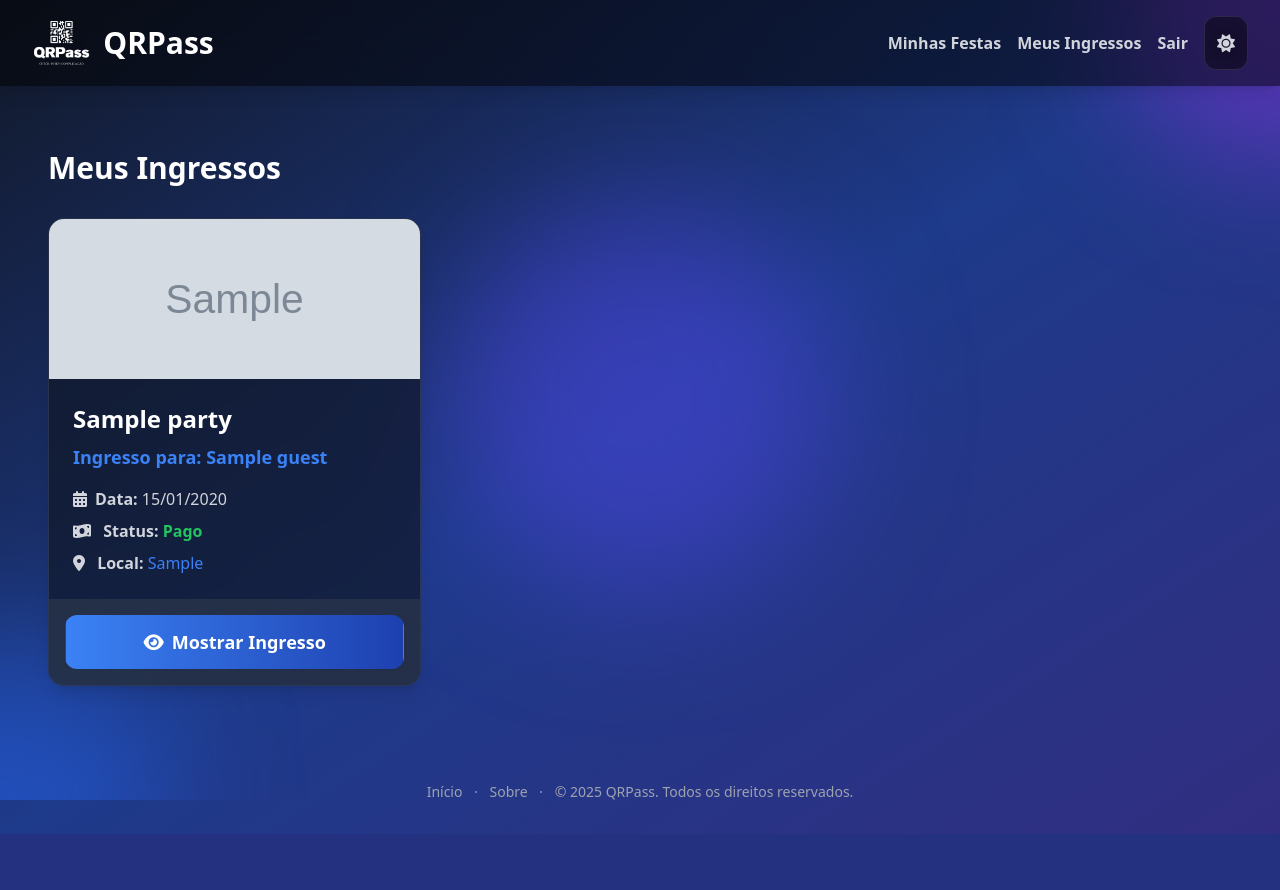
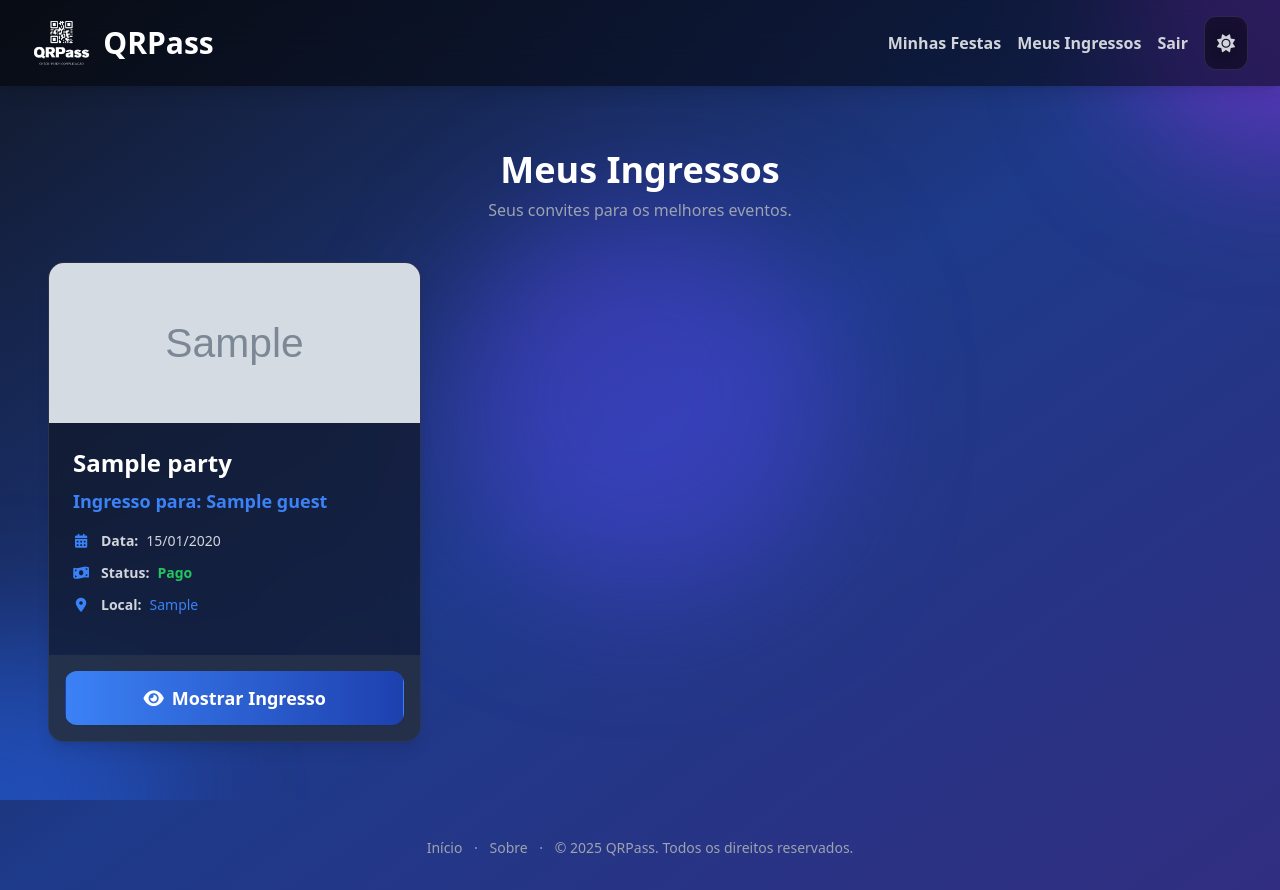
Before and after one commit to Revocable/AttendanceManager, a Flask app: page /my_invitations in a window 1280 px wide. Before the commit the page ends 834 px from the top, so only its background shows below. Run offline with Flask 3, Linux system fonts and the light colour scheme; a user stored in the database is signed in; tables that the repository leaves empty hold one stand-in row (values such as "Sample post"); grey boxes marked "Sample" are stand-in pictures; some libraries are stand-ins or nearby versions.

Commit message:
feat: Enhance my invitations page with improved styling and animations; add gradient background, card hover effects, and dynamic empty state animations

```diff
--- a/templates/my_invitations.html
+++ b/templates/my_invitations.html
@@ -2,27 +2,65 @@
 {% block title %}Meus Ingressos - QRPass{% endblock %}
 
 {% block content %}
+<style>
+    @keyframes gradient-animation {
+        0% { background-position: 0% 50%; }
+        50% { background-position: 100% 50%; }
+        100% { background-position: 0% 50%; }
+    }
+    .animated-gradient-bg {
+        background: linear-gradient(-45deg, #1e3a8a, #3b82f6, #10b981, #059669);
+        background-size: 400% 400%;
+        animation: gradient-animation 15s ease infinite;
+    }
+    .invitation-card {
+        position: relative;
+        transition: transform 0.3s ease-out, box-shadow 0.3s ease-out;
+    }
+    .invitation-card:hover {
+        transform: translateY(-8px);
+        box-shadow: 0 20px 25px -5px rgba(0, 0, 0, 0.2), 0 10px 10px -5px rgba(0, 0, 0, 0.1);
+    }
+    /* Glow effect for cards */
+    .invitation-card::after {
+        content: '';
+        position: absolute;
+        top: 0;
+        left: 0;
+        right: 0;
+        bottom: 0;
+        border-radius: 1rem; /* same as rounded-2xl */
+        box-shadow: 0 0 25px rgba(59, 130, 246, 0);
+        transition: box-shadow 0.3s ease-out;
+        pointer-events: none;
+    }
+    .invitation-card:hover::after {
+        box-shadow: 0 0 35px rgba(59, 130, 246, 0.5);
+    }
+</style>
+
 <div class="container mx-auto px-4 py-8">
-    <h1 class="text-3xl font-bold text-gray-800 dark:text-white mb-8">Meus Ingressos</h1>
+    <h1 class="text-4xl font-bold text-gray-800 dark:text-white mb-2 text-center">Meus Ingressos</h1>
+    <p class="text-center text-gray-600 dark:text-gray-400 mb-10">Seus convites para os melhores eventos.</p>
 
     {% if invitations %}
         <div class="grid grid-cols-1 md:grid-cols-2 lg:grid-cols-3 gap-8">
             {% for invitation in invitations %}
-                <div class="glass-card invitation-card rounded-2xl shadow-lg overflow-hidden flex flex-col justify-between">
+                <div class="invitation-card glass-card rounded-2xl shadow-lg overflow-hidden flex flex-col justify-between">
                     {% if invitation.party.logo_filename %}
                         <div class="w-full h-40 bg-gray-200 dark:bg-gray-700 flex items-center justify-center overflow-hidden">
                             <img src="{{ url_for('serve_persistent_file', filename='party_logos/' + invitation.party.logo_filename) }}" alt="Logo da Festa {{ invitation.party.name }}" class="w-full h-full object-cover">
                         </div>
                     {% endif %}
-                    <div class="p-6">
+                    <div class="p-6 flex-grow">
                         <h2 class="text-2xl font-bold text-gray-900 dark:text-white mb-2">{{ invitation.party.name }}</h2>
                         <p class="text-lg font-semibold text-primary dark:text-primary-light mb-4">Ingresso para: {{ invitation.name }}</p>
 
-                        <div class="space-y-2 text-gray-700 dark:text-gray-300">
-                            <p><i class="fas fa-calendar-alt mr-2"></i><strong>Data:</strong> {{ invitation.party.created_at.strftime('%d/%m/%Y') }}</p>
-                            <p><i class="fas fa-money-bill-wave mr-2"></i>
+                        <div class="space-y-3 text-gray-700 dark:text-gray-300 text-sm mt-4">
+                            <p class="flex items-center"><i class="fas fa-calendar-alt mr-3 w-4 text-center text-primary"></i><strong>Data:</strong><span class="ml-2">{{ invitation.party.formatted_date or 'A ser definida' }}</span></p>
+                            <p class="flex items-center"><i class="fas fa-money-bill-wave mr-3 w-4 text-center text-primary"></i>
                                 <strong>Status:</strong>
-                                <span class="font-semibold
+                                <span class="font-semibold ml-2
                                     {% if invitation.payment_status == 'paid' %}text-green-500
                                     {% elif invitation.payment_status in ['pending', 'pending_owner_invite'] %}text-yellow-500
                                     {% elif invitation.payment_status == 'not_applicable' %}text-blue-500
@@ -31,17 +69,16 @@
                                 </span>
                             </p>
                             {% if invitation.party.location %}
-                            <p><i class="fas fa-map-marker-alt mr-2"></i>
+                            <p class="flex items-center"><i class="fas fa-map-marker-alt mr-3 w-4 text-center text-primary"></i>
                                 <strong>Local:</strong>
-                                <a href="{{ generate_google_maps_url(invitation.party.location) }}" target="_blank" class="text-primary hover:underline">
+                                <a href="{{ generate_google_maps_url(invitation.party.location) }}" target="_blank" class="text-primary hover:underline ml-2 truncate" title="{{ invitation.party.location }}">
                                     {{ invitation.party.location }}
                                 </a>
                             </p>
                             {% endif %}
                         </div>
                     </div>
-
-                    <div class="bg-gray-50 dark:bg-gray-700/50 p-4 flex items-center justify-center">
+                     <div class="bg-gray-50 dark:bg-gray-700/50 p-4 mt-4">
                         {% if invitation.payment_status == 'paid' or invitation.payment_status == 'not_applicable' %}
                             <button onclick="showTicketModal('{{ invitation.qr_image_url }}', 'ingresso_{{ invitation.party.name|replace(' ', '_') }}_{{ invitation.name|replace(' ', '_') }}.png')"
                                class="w-full text-center py-3 px-4 border border-transparent rounded-xl shadow-sm text-lg font-bold text-white bg-gradient-to-r from-primary to-secondary hover:shadow-lg transition-all duration-200 hover-scale">
@@ -53,17 +90,19 @@
                                 <i class="fas fa-money-check-alt mr-2"></i>Ver Pagamento
                             </a>
                         {% else %}
-                            <p class="text-sm text-gray-500 dark:text-gray-400">Pagamento pendente.</p>
+                            <p class="text-sm text-gray-500 dark:text-gray-400 text-center">Pagamento pendente.</p>
                         {% endif %}
                     </div>
                 </div>
             {% endfor %}
         </div>
     {% else %}
-        <div class="text-center py-16 glass-card rounded-2xl">
-            <i class="fas fa-ticket-alt fa-4x text-gray-400 dark:text-gray-500 mb-4"></i>
-            <h2 class="text-2xl font-semibold text-gray-700 dark:text-gray-300">Você ainda não tem ingressos.</h2>
-            <p class="text-gray-500 dark:text-gray-400 mt-2">Explore as festas públicas ou aguarde um convite!</p>
+        <div id="emptyState" class="text-center py-16 glass-card rounded-2xl overflow-hidden relative animated-gradient-bg">
+            <div class="relative z-10">
+                <i id="emptyIcon" class="fas fa-ticket-alt fa-4x text-white mb-4 inline-block"></i>
+                <h2 class="text-2xl font-semibold text-white">Sua carteira de ingressos está vazia.</h2>
+                <p class="text-white/80 mt-2 mb-6">Quando você comprar ou receber um ingresso, ele aparecerá aqui.</p>
+            </div>
         </div>
     {% endif %}
 </div>
@@ -88,15 +127,45 @@
 {% endblock %}
 
 {% block scripts %}
+<script src="https://cdn.jsdelivr.net/npm/animejs@3.2.1/lib/anime.min.js"></script>
 <script>
     document.addEventListener('DOMContentLoaded', function() {
-        anime({
-            targets: '.invitation-card',
-            translateY: [50, 0],
-            opacity: [0, 1],
-            delay: anime.stagger(100),
-            easing: 'easeOutExpo'
-        });
+        const cards = document.querySelectorAll('.invitation-card');
+
+        if (cards.length > 0) {
+            cards.forEach((card, index) => {
+                // Animação de entrada
+                anime({
+                    targets: card,
+                    translateY: [50, 0],
+                    opacity: [0, 1],
+                    delay: 100 * index,
+                    easing: 'easeOutExpo',
+                    duration: 800
+                });
+            });
+        } else {
+            // Animações para o estado vazio
+            const emptyState = document.getElementById('emptyState');
+            const emptyIcon = document.getElementById('emptyIcon');
+
+            anime({
+                targets: emptyState,
+                opacity: [0, 1],
+                scale: [0.98, 1],
+                duration: 600,
+                easing: 'easeOutCubic'
+            });
+
+            anime({
+                targets: emptyIcon,
+                translateY: ['-8px', '8px'],
+                direction: 'alternate',
+                loop: true,
+                duration: 2000,
+                easing: 'easeInOutSine'
+            });
+        }
     });
 
     const ticketModal = document.getElementById('ticketModal');
@@ -109,13 +178,14 @@
         downloadButton.href = imageUrl;
         downloadButton.download = downloadName;
         ticketModal.classList.remove('hidden');
-        // Animação de entrada do modal
+
         anime({
             targets: modalContent,
-            scale: [0.95, 1],
+            scale: [0.9, 1],
             opacity: [0, 1],
-            duration: 300,
-            easing: 'easeOutExpo'
+            translateY: [20, 0],
+            duration: 400,
+            easing: 'easeOutCubic'
         });
     }
 
@@ -124,15 +194,15 @@
             targets: modalContent,
             scale: [1, 0.95],
             opacity: [1, 0],
-            duration: 200,
-            easing: 'easeInExpo',
+            translateY: [0, 10],
+            duration: 300,
+            easing: 'easeInCubic',
             complete: function() {
                 ticketModal.classList.add('hidden');
             }
         });
     }
 
-    // Fechar o modal ao clicar fora do conteúdo
     ticketModal.addEventListener('click', function(event) {
         if (event.target === ticketModal) {
             hideTicketModal();
```
